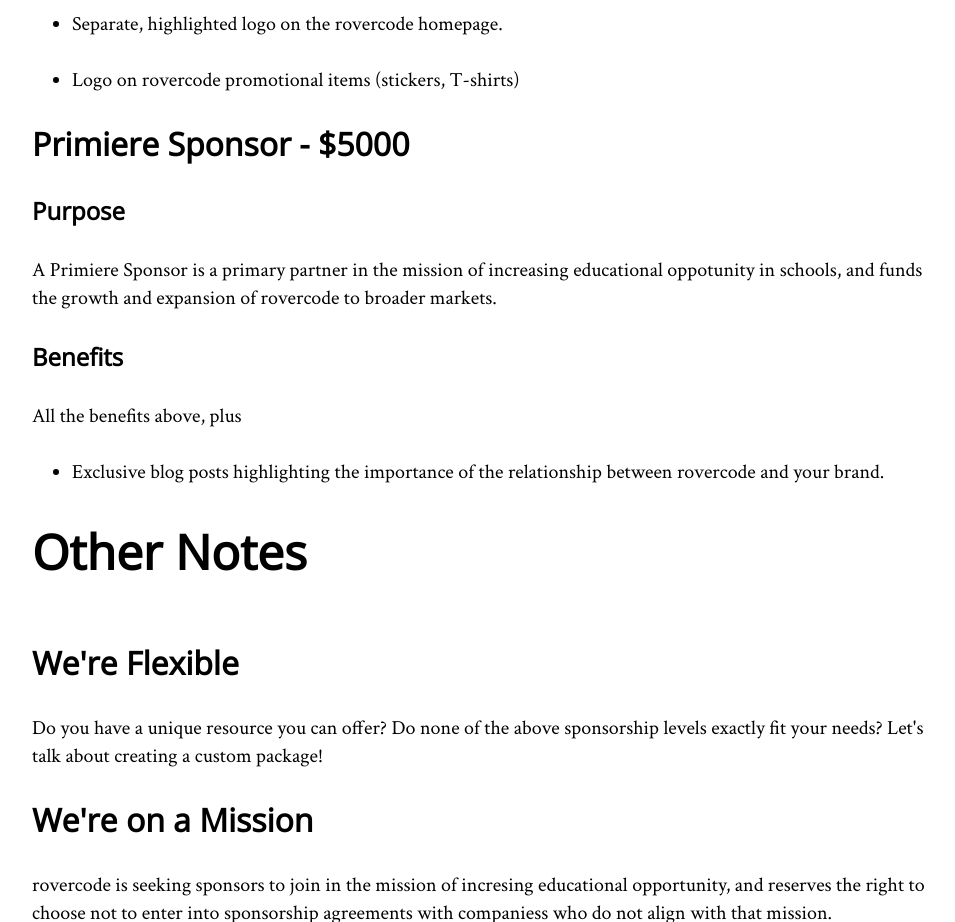
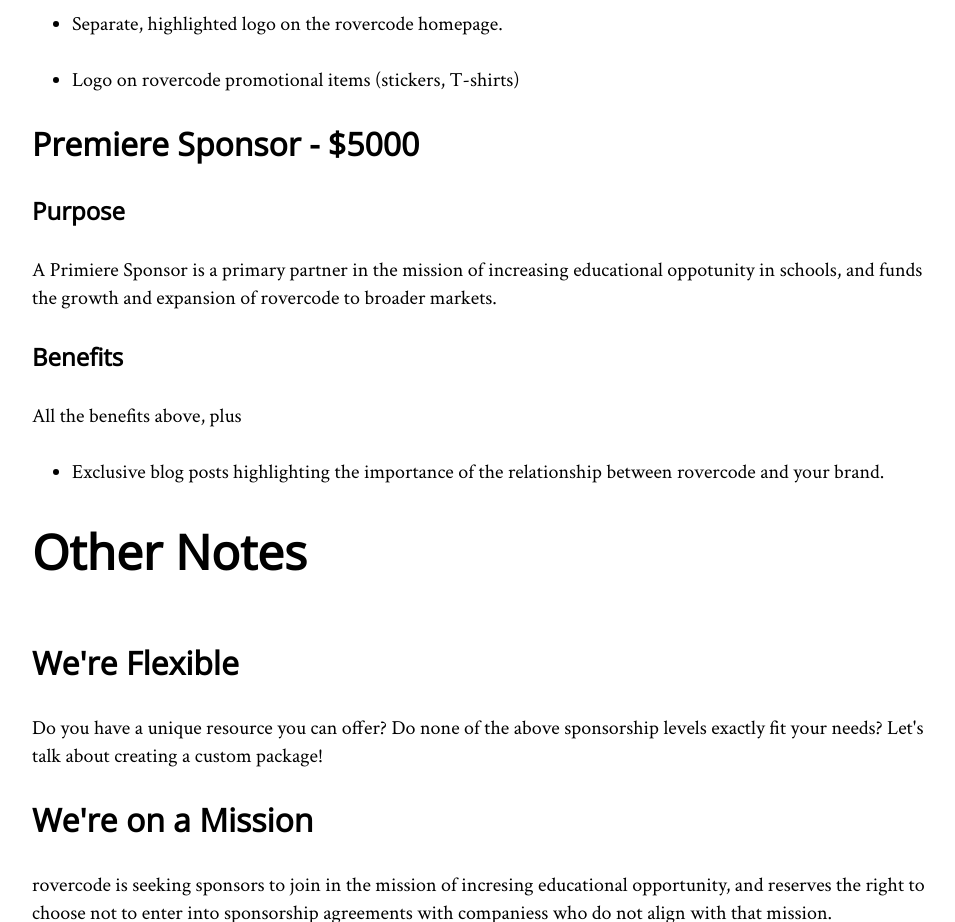
Before and after one commit to rovercode/sponsorship-prospectus, a plain HTML site: page index.html in a window 1280 px wide. Shown: the part 2800-3722 px from the top of the page, without its empty margins (158-1113 px from the left). Drawn offline with nearby package versions, Linux system fonts and the light colour scheme.

Commit message:
Fix spelling error

```diff
--- a/index.html
+++ b/index.html
@@ -86,7 +86,7 @@
             <li>Logo on rovercode promotional items (stickers, T-shirts)</li>
         </ul>
 
-        <h2>Primiere Sponsor - $5000</h2>
+        <h2>Premiere Sponsor - $5000</h2>
         <h3>Purpose</h3>
         <p>A Primiere Sponsor is a primary partner in the mission of increasing educational oppotunity in schools, and funds the growth
         and expansion of rovercode to broader markets.</p>
```
